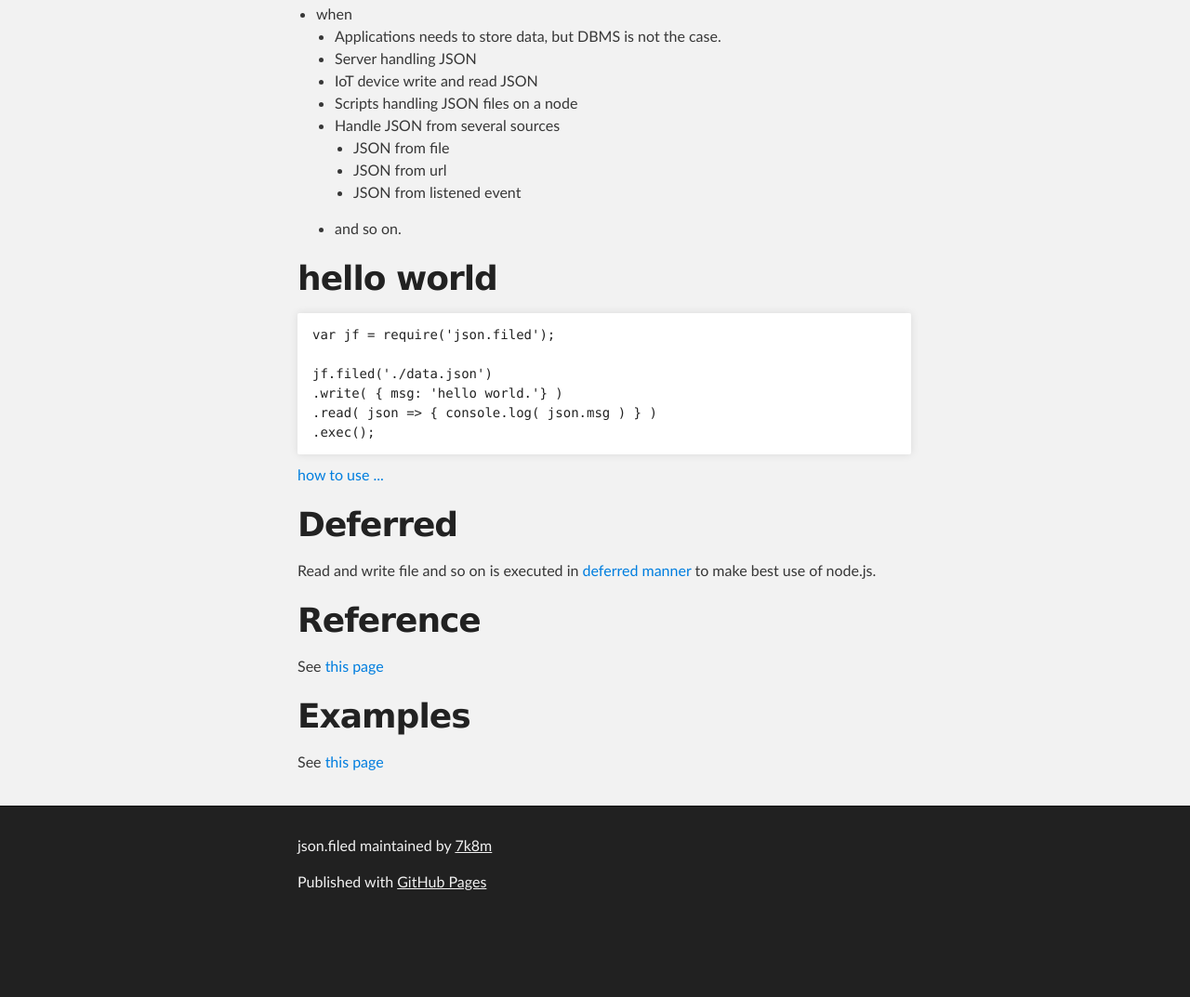
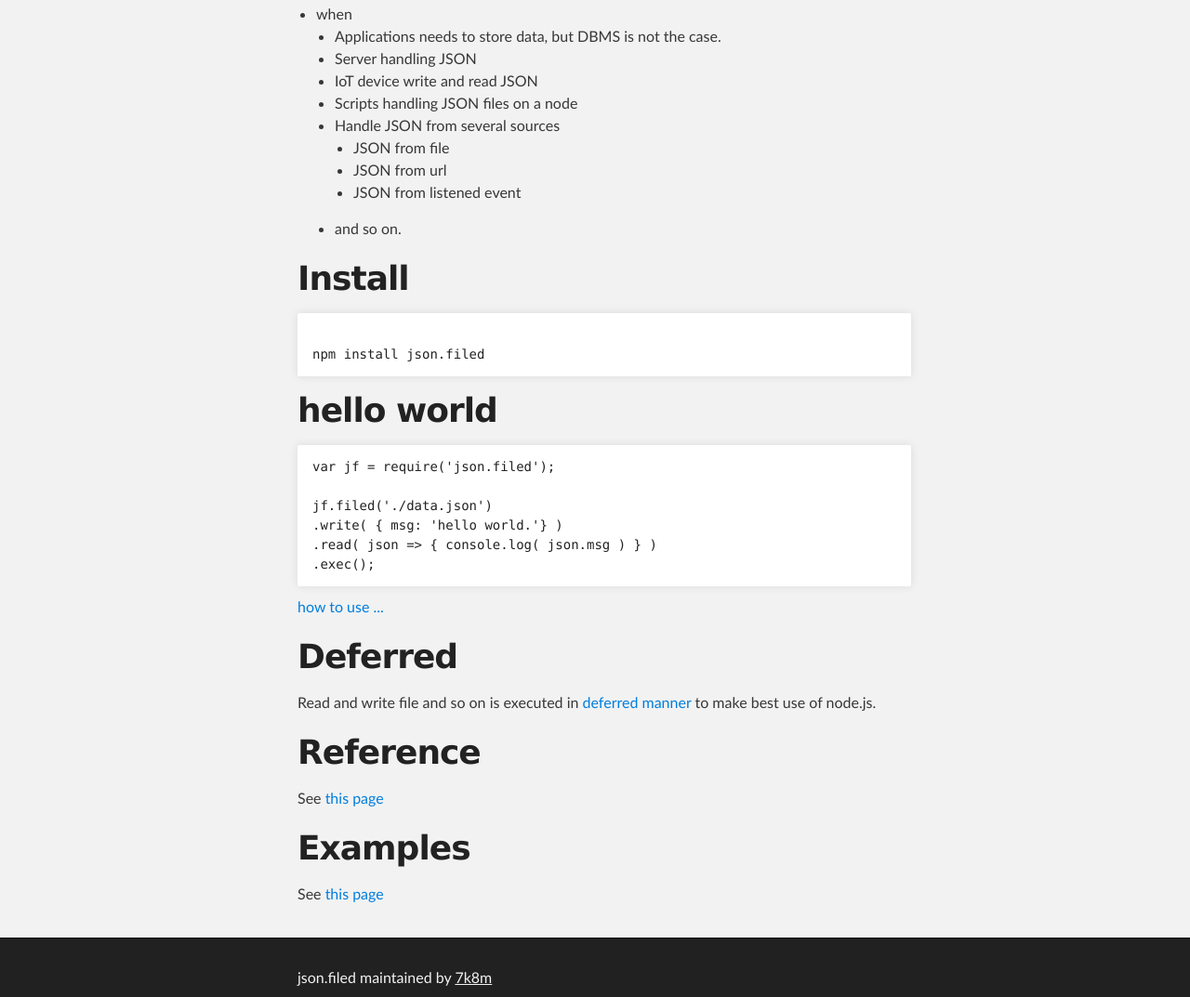
Before and after one commit to 7k8m/json.filed, a plain HTML site: page index.html in a window 1280 px wide. Shown: the part 670-1743 px from the top of the page at 93% size. Before the commit the page ends 1666 px from the top, so only its background shows below. Drawn offline with Linux system fonts and the light colour scheme.

Commit message:
Update index.html

```diff
--- a/index.html
+++ b/index.html
@@ -74,6 +74,11 @@
 </li>
 </ul>
 
+<h1><a id="Install" class="anchor" href="#install" aria-hidden="true"><span aria-hidden="true" class="octicon octicon-link"></span></a>Install</h1>
+<pre><code>
+npm install json.filed
+</code></pre>
+
 <h1>
 <a id="hello-world" class="anchor" href="#hello-world" aria-hidden="true"><span aria-hidden="true" class="octicon octicon-link"></span></a>hello world</h1>
 
```
